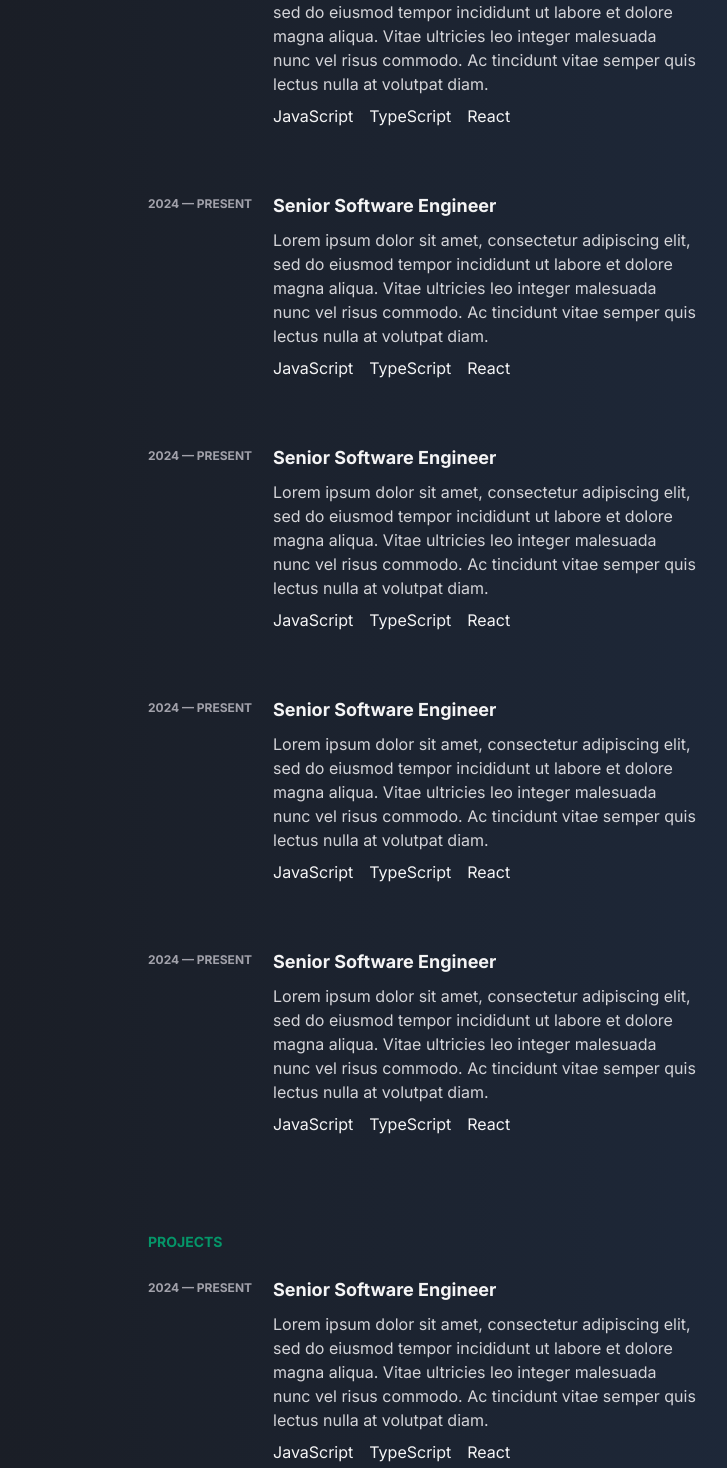
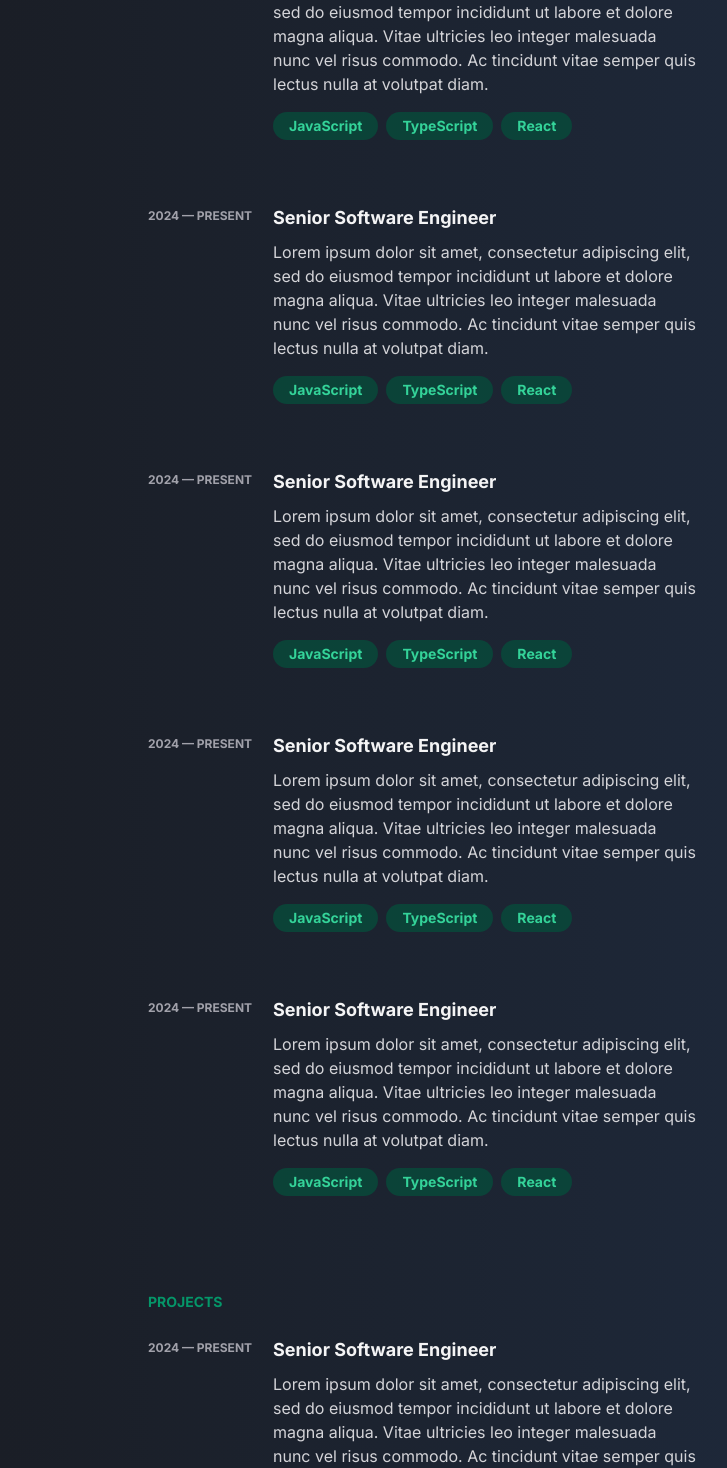
Before and after one commit to nikpietanze/portfolio, a Next.js app: page / in a window 1280 px wide. Shown: the part 1028-2496 px from the top of the page, without its empty margins (449-1176 px from the left). Built offline with nearby package versions, Linux system fonts and the light colour scheme.

Commit message:
style tags

```diff
--- a/app/page.tsx
+++ b/app/page.tsx
@@ -108,10 +108,10 @@ export default function Home() {
 									quis lectus nulla at volutpat diam.
 								</p>
 
-								<div className="tags flex flex-wrap items-center gap-4">
-									<span>JavaScript</span>
-									<span>TypeScript</span>
-									<span>React</span>
+								<div className="tags flex flex-wrap items-center gap-2 mt-2">
+									<span className="bg-emerald-900/75 text-sm text-emerald-400 font-bold px-4 py-1 rounded-full">JavaScript</span>
+									<span className="bg-emerald-900/75 text-sm text-emerald-400 font-bold px-4 py-1 rounded-full">TypeScript</span>
+									<span className="bg-emerald-900/75 text-sm text-emerald-400 font-bold px-4 py-1 rounded-full">React</span>
 								</div>
 							</div>
 						</a>
@@ -135,10 +135,10 @@ export default function Home() {
 									quis lectus nulla at volutpat diam.
 								</p>
 
-								<div className="tags flex flex-wrap items-center gap-4">
-									<span>JavaScript</span>
-									<span>TypeScript</span>
-									<span>React</span>
+								<div className="tags flex flex-wrap items-center gap-2 mt-2">
+									<span className="bg-emerald-900/75 text-sm text-emerald-400 font-bold px-4 py-1 rounded-full">JavaScript</span>
+									<span className="bg-emerald-900/75 text-sm text-emerald-400 font-bold px-4 py-1 rounded-full">TypeScript</span>
+									<span className="bg-emerald-900/75 text-sm text-emerald-400 font-bold px-4 py-1 rounded-full">React</span>
 								</div>
 							</div>
 						</a>
@@ -162,10 +162,10 @@ export default function Home() {
 									quis lectus nulla at volutpat diam.
 								</p>
 
-								<div className="tags flex flex-wrap items-center gap-4">
-									<span>JavaScript</span>
-									<span>TypeScript</span>
-									<span>React</span>
+								<div className="tags flex flex-wrap items-center gap-2 mt-2">
+									<span className="bg-emerald-900/75 text-sm text-emerald-400 font-bold px-4 py-1 rounded-full">JavaScript</span>
+									<span className="bg-emerald-900/75 text-sm text-emerald-400 font-bold px-4 py-1 rounded-full">TypeScript</span>
+									<span className="bg-emerald-900/75 text-sm text-emerald-400 font-bold px-4 py-1 rounded-full">React</span>
 								</div>
 							</div>
 						</a>
@@ -189,10 +189,10 @@ export default function Home() {
 									quis lectus nulla at volutpat diam.
 								</p>
 
-								<div className="tags flex flex-wrap items-center gap-4">
-									<span>JavaScript</span>
-									<span>TypeScript</span>
-									<span>React</span>
+								<div className="tags flex flex-wrap items-center gap-2 mt-2">
+									<span className="bg-emerald-900/75 text-sm text-emerald-400 font-bold px-4 py-1 rounded-full">JavaScript</span>
+									<span className="bg-emerald-900/75 text-sm text-emerald-400 font-bold px-4 py-1 rounded-full">TypeScript</span>
+									<span className="bg-emerald-900/75 text-sm text-emerald-400 font-bold px-4 py-1 rounded-full">React</span>
 								</div>
 							</div>
 						</a>
@@ -216,10 +216,10 @@ export default function Home() {
 									quis lectus nulla at volutpat diam.
 								</p>
 
-								<div className="tags flex flex-wrap items-center gap-4">
-									<span>JavaScript</span>
-									<span>TypeScript</span>
-									<span>React</span>
+								<div className="tags flex flex-wrap items-center gap-2 mt-2">
+									<span className="bg-emerald-900/75 text-sm text-emerald-400 font-bold px-4 py-1 rounded-full">JavaScript</span>
+									<span className="bg-emerald-900/75 text-sm text-emerald-400 font-bold px-4 py-1 rounded-full">TypeScript</span>
+									<span className="bg-emerald-900/75 text-sm text-emerald-400 font-bold px-4 py-1 rounded-full">React</span>
 								</div>
 							</div>
 						</a>
@@ -249,10 +249,10 @@ export default function Home() {
 									quis lectus nulla at volutpat diam.
 								</p>
 
-								<div className="tags flex flex-wrap items-center gap-4">
-									<span>JavaScript</span>
-									<span>TypeScript</span>
-									<span>React</span>
+								<div className="tags flex flex-wrap items-center gap-2 mt-2">
+									<span className="bg-emerald-900/75 text-sm text-emerald-400 font-bold px-4 py-1 rounded-full">JavaScript</span>
+									<span className="bg-emerald-900/75 text-sm text-emerald-400 font-bold px-4 py-1 rounded-full">TypeScript</span>
+									<span className="bg-emerald-900/75 text-sm text-emerald-400 font-bold px-4 py-1 rounded-full">React</span>
 								</div>
 							</div>
 						</a>
```
